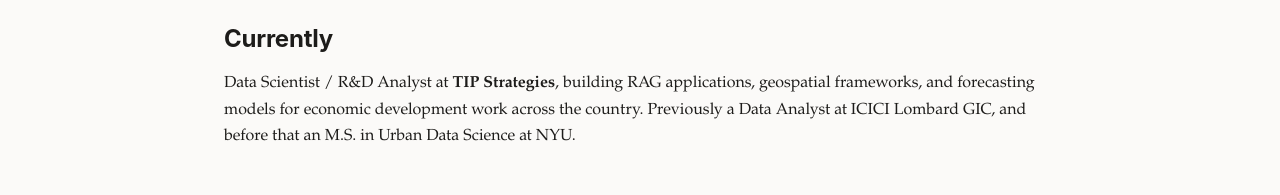
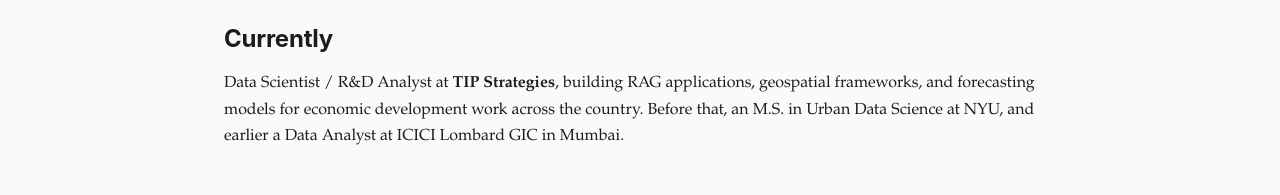
Before and after one commit to ajay1808/ajay1808.github.io, an Astro site: page / in a window 1280 px wide. Shown: the part 516-711 px from the top of the page. Built offline with nearby package versions, Linux system fonts and the light colour scheme; Astro itself is replaced by a stand-in of ours.

Commit message:
Fix career chronology on the home page
The intro put NYU before ICICI. Actual order is ICICI (Feb 2021 - Aug
2022), then the NYU master's (Sep 2022 - Aug 2023), then TIP.

Co-Authored-By: Claude Opus 5 <noreply@anthropic.com>

```diff
--- a/src/pages/index.astro
+++ b/src/pages/index.astro
@@ -24,8 +24,8 @@ import Layout from "../layouts/Layout.astro";
     <p>
       Data Scientist / R&amp;D Analyst at <strong>TIP Strategies</strong>, building RAG applications,
       geospatial frameworks, and forecasting models for economic development work across the country.
-      Previously a Data Analyst at ICICI Lombard GIC, and before that an M.S. in Urban Data Science
-      at NYU.
+      Before that, an M.S. in Urban Data Science at NYU, and earlier a Data Analyst at ICICI
+      Lombard GIC in Mumbai.
     </p>
   </section>
 
```
